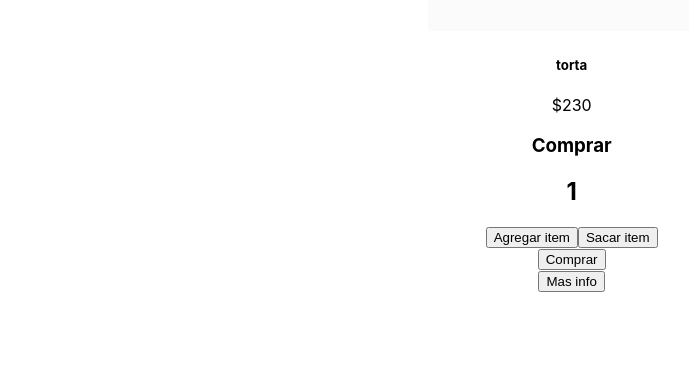
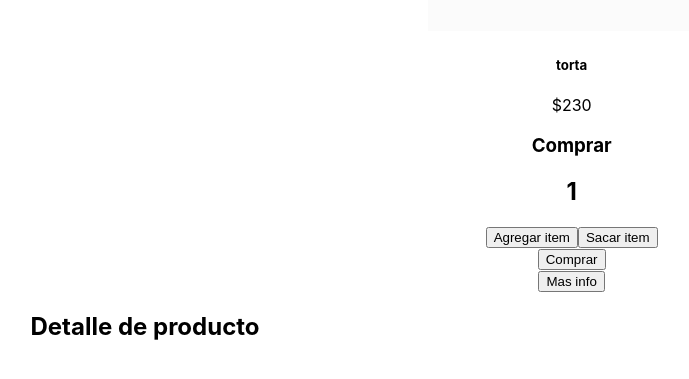
Before and after one commit to MartinBianco94/diario-de-una-porcion, a React (Create React App) app: page / in a window 1280 px wide. Shown: the part 4359-4738 px from the top of the page, without its empty margins (495-1184 px from the left). Before the commit the page ends 4651 px from the top, so only its background shows below. Built offline with nearby package versions, Linux system fonts and the light colour scheme; the HTML template or start-up script is replaced by a standard one.

Commit message:
detalledeproducto

```diff
--- a/src/App.js
+++ b/src/App.js
@@ -20,11 +20,8 @@ function App() {
             path="/"
             element={<ItemListConteiner setProductId={setProductId} />}
           />
-          <Route
-            path="/"
-            element={<ItemDetailContainer productId={productId} />}
-          />
         </Routes>
+        <ItemDetailContainer productId={productId} />
       </div>
     </BrowserRouter>
   );
```
